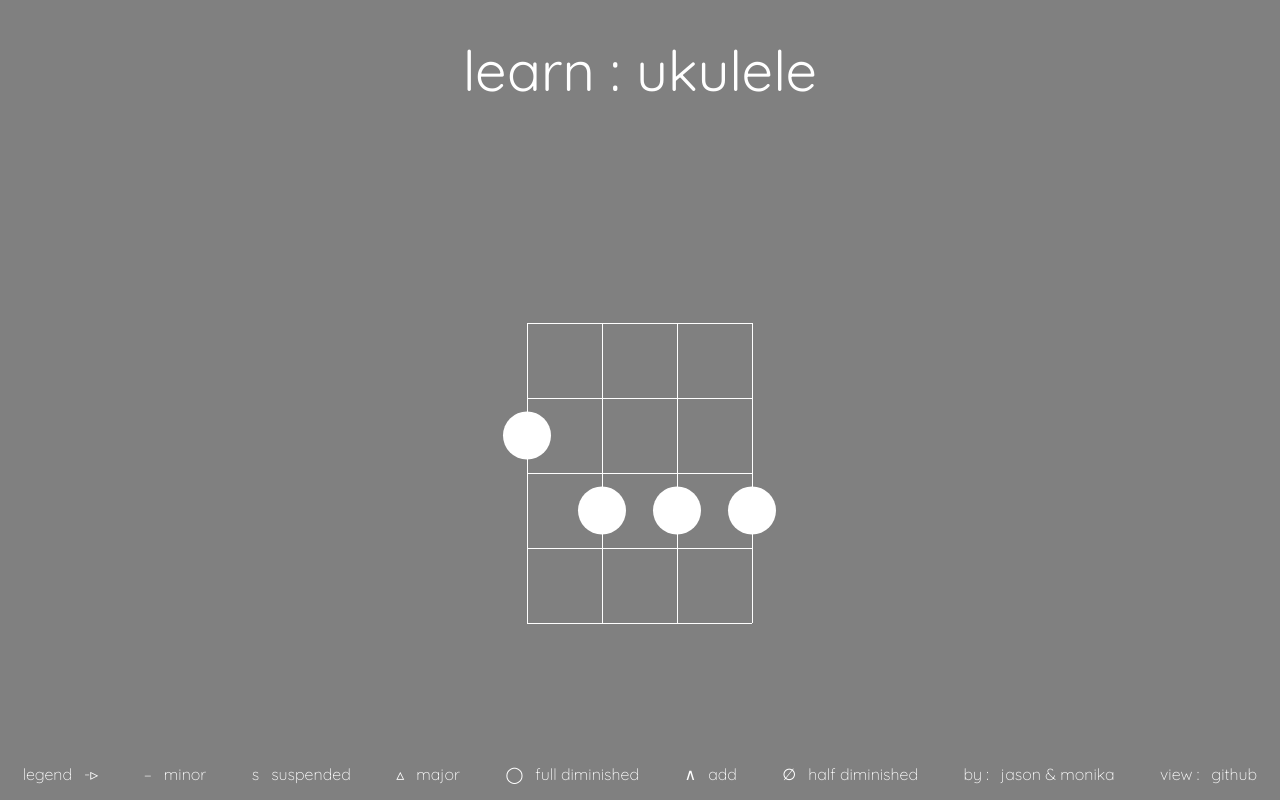
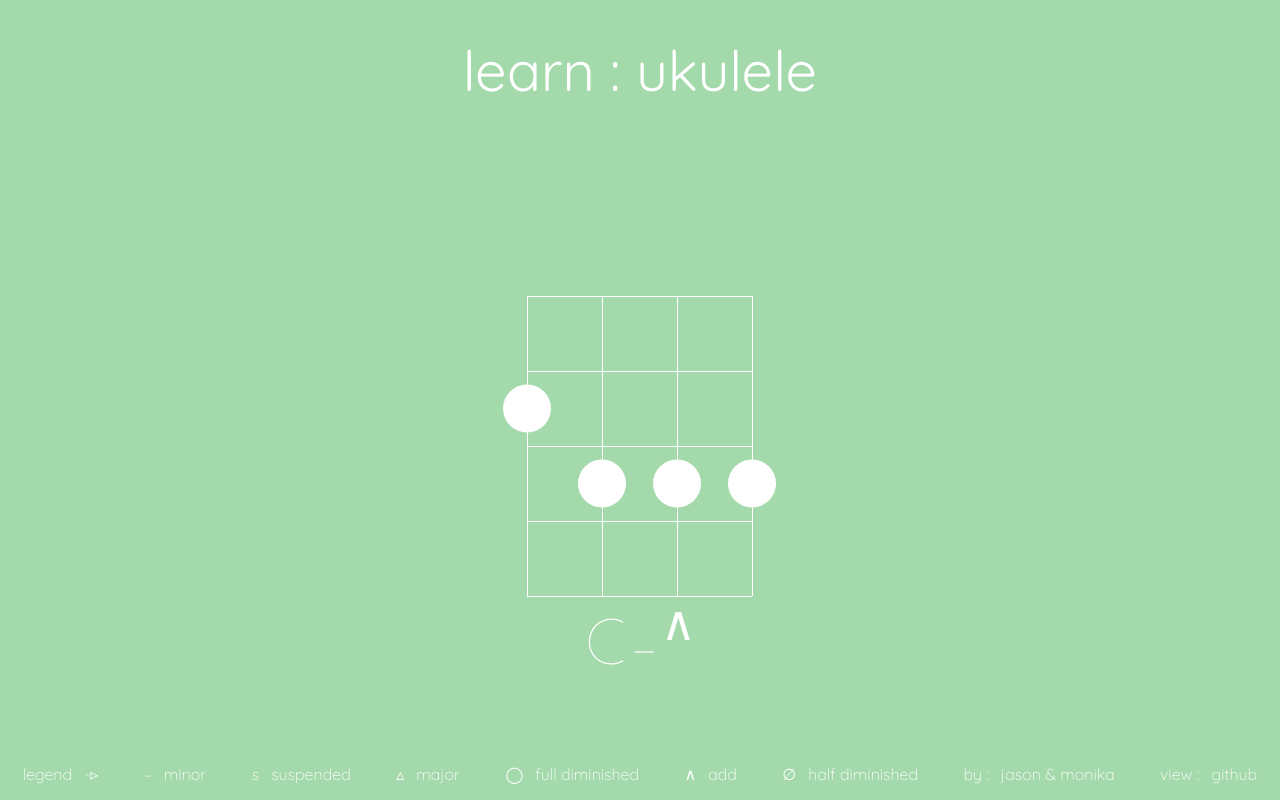
Before and after one commit to jdobrowner/learn-ukulele, a website: page index.html in a window 1280 px wide. Drawn offline with nearby package versions, Linux system fonts and the light colour scheme; a web font is replaced by a local one.

Commit message:
initial chord name added

```diff
--- a/app.js
+++ b/app.js
@@ -203,10 +203,11 @@ function drawChord(size, array) {
     var paddingFromTop = gridHeight / 4;
     //size of canvas
     var canvasWidth = gridWidth + (padding * 2) + 1;
-    var canvasHeight = gridHeight + padding + paddingFromTop + 1;
+    var canvasHeight = gridHeight + paddingFromTop + 1;
 
-
-    var canvas = $('<canvas/>').attr({width: canvasWidth, height: canvasHeight}).appendTo('main');
+    var chordContainer = "<div class=chord-container></div>";
+    $('main').append(chordContainer);
+    var canvas = $('<canvas/>').attr({width: canvasWidth, height: canvasHeight}).appendTo('.chord-container');
     var context = canvas.get(0).getContext("2d");
 
 
@@ -242,7 +243,11 @@ function drawChord(size, array) {
             context.fill();
         }
     }
+
+    var chordName = "<h1>C–<sup>&#8743</sup></h1>"
+    $('.chord-container').append(chordName);
 }
+
 
 // called on initial load and when "learn:ukulele" is clicked
 function landingPage(size) {
--- a/index.html
+++ b/index.html
@@ -3,7 +3,7 @@
 <head>
 	<meta charset="UTF-8">
 	<link rel="stylesheet" type="text/css" href="https://cdnjs.cloudflare.com/ajax/libs/normalize/5.0.0/normalize.css">
-	<link href="https://fonts.googleapis.com/css?family=Muli:300,400|Quicksand:300,400,700" rel="stylesheet">
+	<link href="https://fonts.googleapis.com/css?family=Josefin+Sans:100,300,400,600,700|Quicksand:300,400,700" rel="stylesheet">
 	<link rel="stylesheet" type="text/css" href="style.css">
 	<title>learn ukulele</title>
 </head>
--- a/style.css
+++ b/style.css
@@ -1,6 +1,6 @@
 html {
   	box-sizing: border-box;
-  	background-color: grey /*#a4daab*/;
+  	background-color: #a4daab;
   	height: 100%;
 }
 
@@ -21,6 +21,18 @@ body {
 main {
 	display: flex;
 	justify-content: center;
+	font-family: "Josefin Sans";
+}
+
+.chord-container h1 {
+	font-size: 4em;
+	font-weight: 100;
+	text-align: center;
+	margin: 0;
+}
+
+h1 sup {
+	font-weight: 100;
 }
 
 nav h1 {
```
